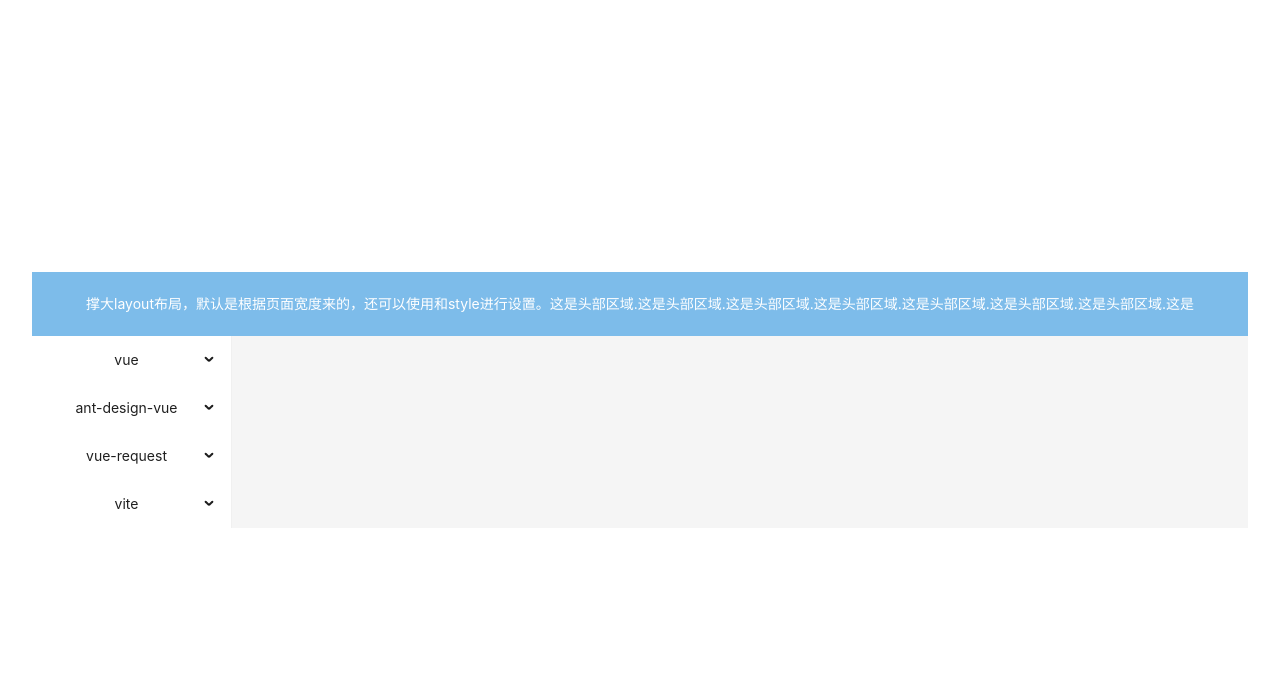
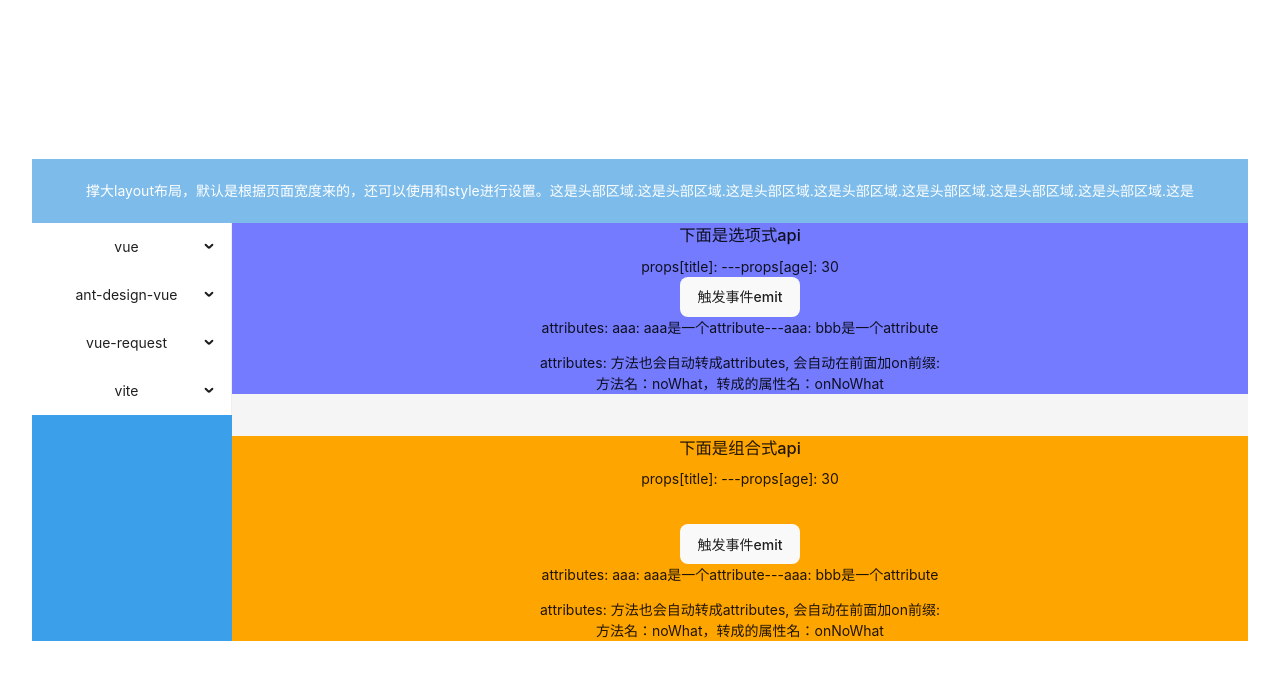
Before and after one commit to jssgsy/vue-learn, a Vue app: page /optionAndCompositionApi in a window 1280 px wide. Shown: the top 680 px of the page. Built offline with nearby package versions, Linux system fonts and the light colour scheme.

Commit message:
vue3 选项式api与组合式api对照写法

```diff
--- a/src/App.vue
+++ b/src/App.vue
@@ -31,6 +31,7 @@ const footerStyle = {
 
 const menuItems = [
       {key: 'vue', title: '悬浮vue', label: 'vue', children: [
+          {key: 'vue选项式、组合式api', title: '选项式、组合式api', label: '选项式、组合式api', path: '/optionAndCompositionApi'},
           {key: 'vue路由参数', title: '路由参数', label: '路由参数', path: '/about/100/aa/zhangsan/bb?q1=query1&q2=query2#myfragment'},
           {key: 'vue模块路径', title: '模块路径', label: '模块路径', path: '/ModulePathAlias'},
           {key: 'vue代理服务器', title: '代理服务器', label: '代理服务器', path: '/proxyServer'},
--- /dev/null
+++ b/src/components/vue/optionAndCompositionApi/CompositionApi.vue
@@ -0,0 +1,40 @@
+<script setup lang="ts">
+
+// 用返回值来接收
+import {useAttrs} from "vue";
+import {formToJSON} from "axios";
+
+let props = defineProps(['title', 'age']);
+console.log('组合式api访问props，', props)
+
+// 不包含props和emits中声明的
+let attrs = useAttrs();
+console.log('组合式api访问attrs，', Object.keys(attrs))
+
+// 用返回值接收，后续通过此发送事件
+let emit = defineEmits(['changeTitle']);
+function clickChangeTitleButton () {
+  console.log('组合式api clickChangeTitleButton');
+  emit('changeTitle', props.title + "_composition");
+}
+
+</script>
+
+<template>
+<div>
+  <div>
+    <p>props[title]: {{props.title ?? '默认的title'}}---props[age]: {{props.age ?? -1}}</p><br>
+    <button @click="clickChangeTitleButton">触发事件emit</button>
+  </div>
+
+  <p>attributes: aaa: {{attrs.aaa}}---aaa: {{attrs.bbb}}</p>
+  <div>
+    attributes: 方法也会自动转成attributes, 会自动在前面加on前缀: <br>
+    方法名：noWhat，转成的属性名：{{ attrs.onNoWhat() }}
+  </div>
+</div>
+</template>
+
+<style scoped>
+
+</style>
--- /dev/null
+++ b/src/components/vue/optionAndCompositionApi/OptionAndCompositionApi.vue
@@ -0,0 +1,42 @@
+<script setup lang="ts">
+
+import OptionApi from "@/components/vue/optionAndCompositionApi/OptionApi.vue";
+import CompositionApi from "@/components/vue/optionAndCompositionApi/CompositionApi.vue";
+import {ref} from "vue";
+
+let title = ref("")
+
+function handleChangeTitle(newValue) {
+  console.log('handleChangeTitle', newValue)
+  title.value = newValue;
+}
+</script>
+
+<template>
+  <div style="background-color: #747bff">
+    <h3>下面是选项式api</h3>
+    <option-api :title="title"
+                age="30"
+                aaa="aaa是一个attribute"
+                bbb="bbb是一个attribute"
+                @noWhat="() => 'onNoWhat'"
+                @change-title="handleChangeTitle"
+    ></option-api>
+  </div>
+
+  <br><br>
+  <div style="background-color: orange">
+    <h3>下面是组合式api</h3>
+    <composition-api :title="title"
+                     age="30"
+                     aaa="aaa是一个attribute"
+                     bbb="bbb是一个attribute"
+                     @noWhat="() => 'onNoWhat'"
+                     @change-title="handleChangeTitle"
+    ></composition-api>
+  </div>
+</template>
+
+<style scoped>
+
+</style>
--- /dev/null
+++ b/src/components/vue/optionAndCompositionApi/OptionApi.vue
@@ -0,0 +1,39 @@
+<script lang="ts">
+import {defineComponent, useAttrs} from 'vue'
+
+export default defineComponent({
+  name: "OptionApi",
+  props: ['title', 'age'],
+  emits: ['changeTitle'],
+  methods: {
+    clickChangeTitleButton: function () {
+      console.log('选项式api clickChangeTitleButton');
+      this.$emit('changeTitle', this.title + "_option");
+    }
+  },
+  mounted() {
+    console.log('选项式api访问props，', this.$props);
+
+    // 不包含props和emits中声明的
+    console.log('选项式api访问attrs，', Object.keys(this.$attrs))
+  }
+})
+</script>
+
+<template>
+  <div>
+    <div>
+      props[title]: {{ this.title ?? '默认的title' }}---props[age]: {{ this.age ?? -1 }}<br>
+      <button @click="clickChangeTitleButton">触发事件emit</button>
+    </div>
+    <p>attributes: aaa: {{ this.$attrs.aaa }}---aaa: {{ this.$attrs.bbb }}</p>
+    <div>
+      attributes: 方法也会自动转成attributes, 会自动在前面加on前缀: <br>
+      方法名：noWhat，转成的属性名：{{ this.$attrs.onNoWhat() }}
+    </div>
+  </div>
+</template>
+
+<style scoped>
+
+</style>
--- a/src/router/vue/router.js
+++ b/src/router/vue/router.js
@@ -3,6 +3,10 @@ import HelloWorld from "@/components/vue/HelloWorld.vue";
 
 // 统一为export default []方式
 export default [
+    {
+        path: '/optionAndCompositionApi',
+        component: () => import('@/components/vue/optionAndCompositionApi/OptionAndCompositionApi.vue')
+    },
     {
         path: '/about/:id/aa/:name/bb',
         // path: '/about/:id/aa/:name/bb?q1=:x&q2=:y#:frag',    // 这是错误的
```
